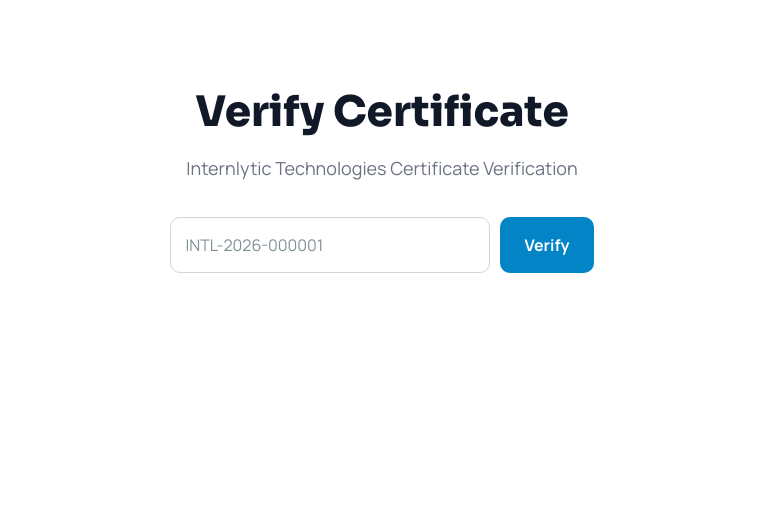
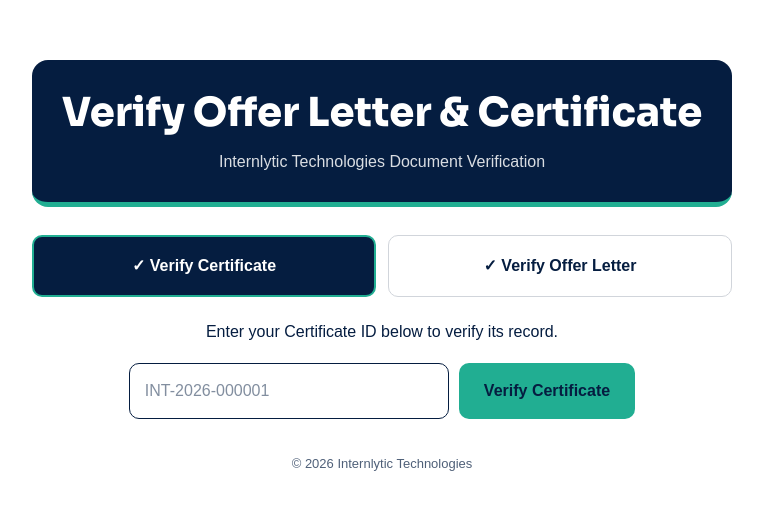
Before and after one commit to arslanfayyaz1997/INTERNLYTIC-TECHNOLOGIES-FINAL, a React (Vite) app: page /verify in a window 1280 px wide. Shown: the top 510 px of the page, without its empty margins (258-1021 px from the left). Built offline with nearby package versions, Linux system fonts and the light colour scheme.

Commit message:
Update VerifyCertificate.jsx

```diff
--- a/src/pages/VerifyCertificate.jsx
+++ b/src/pages/VerifyCertificate.jsx
@@ -2,19 +2,25 @@
 import { supabase } from "../supabaseClient";
 import CertificateQR from "../components/CertificateQR.jsx";
 
-
 export default function VerifyCertificate() {
+  const [documentType, setDocumentType] = useState("certificate");
   const [certificateId, setCertificateId] = useState("");
   const [result, setResult] = useState(null);
   const [loading, setLoading] = useState(false);
 
-async function verifyCertificate(id) {
+  const NAVY = "#051d40";
+  const TEAL = "#21ae92";
+  const WHITE = "#ffffff";
+
+  async function verifyDocument(id, type = documentType) {
     const cleanId = id.trim().toUpperCase();
 
     if (!cleanId) {
       setResult({
         valid: false,
-    message: "Please enter a certificate ID.",
+        message: `Please enter an ${
+          type === "certificate" ? "Certificate" : "Offer Letter"
+        } ID.`,
       });
       return;
     }
@@ -22,44 +28,59 @@
     setLoading(true);
     setResult(null);
 
+    try {
       const { data, error } = await supabase
         .from("certificates")
         .select("*")
         .eq("certificate_id", cleanId)
         .maybeSingle();
 
-setLoading(false);
-
       if (error) {
-  console.error("Certificate verification error:", error);
+        console.error("Document verification error:", error);
 
         setResult({
           valid: false,
-    message: "Unable to verify certificate right now. Please try again.",
+          message: "Unable to verify right now. Please try again.",
         });
-
         return;
       }
 
       if (!data) {
         setResult({
           valid: false,
-    message:
-      "No certificate was found with this ID. Please check the Certificate ID.",
+          message: `No record was found with this ID. Please check the ${
+            type === "certificate" ? "Certificate" : "Offer Letter"
+          } ID.`,
         });
-
         return;
       }
 
+      const certificateStatus =
+        data.certificate_status || data.status || "pending";
+
+      const offerLetterStatus =
+        data.offer_letter_status || "not issued";
+
       setResult({
         valid: true,
-  name: data.student_name,
-  program: data.program,
+        documentType: type,
+        name: data.student_name || "Not available",
+        program: data.program || "Not available",
         certificateId: data.certificate_id,
-  issueDate: data.issue_date,
-  status: data.status || "VALID",
+        issueDate: data.issue_date || null,
+        certificateStatus: certificateStatus,
+        offerLetterStatus: offerLetterStatus,
       });
+    } catch (error) {
+      console.error("Verification error:", error);
 
+      setResult({
+        valid: false,
+        message: "Something went wrong. Please try again.",
+      });
+    } finally {
+      setLoading(false);
+    }
   }
 
   useEffect(() => {
@@ -69,25 +90,34 @@
     if (qrCertificateId) {
       const id = qrCertificateId.trim().toUpperCase();
 
+      setDocumentType("certificate");
       setCertificateId(id);
-  verifyCertificate(id);
+      verifyDocument(id, "certificate");
     }
-
   }, []);
 
   async function handleVerify(e) {
     e.preventDefault();
+    await verifyDocument(certificateId, documentType);
+  }
 
-await verifyCertificate(certificateId);
+  function changeDocumentType(type) {
+    setDocumentType(type);
+    setResult(null);
+    setCertificateId("");
+  }
 
-}
+  const selectedLabel =
+    documentType === "certificate" ? "Certificate" : "Offer Letter";
 
   return (
     <main
       style={{
         minHeight: "100vh",
-background: "#ffffff",
-padding: "80px 20px",
+        background: WHITE,
+        padding: "60px 20px",
+        fontFamily: "Arial, Helvetica, sans-serif",
+        boxSizing: "border-box",
       }}
     >
       <div
@@ -97,31 +127,108 @@
           textAlign: "center",
         }}
       >
+        <div
+          style={{
+            background: NAVY,
+            color: WHITE,
+            padding: "28px 20px",
+            borderRadius: "16px",
+            borderBottom: `5px solid ${TEAL}`,
+          }}
+        >
           <h1
             style={{
-fontSize: "42px",
+              fontSize: "clamp(27px, 5vw, 40px)",
               fontWeight: "800",
-color: "#111827",
+              margin: 0,
+              lineHeight: 1.25,
             }}
           >
-Verify Certificate
+            Verify Offer Letter &amp; Certificate
           </h1>
 
           <p
             style={{
-        marginTop: "12px",
-        fontSize: "18px",
-        color: "#6b7280",
+              margin: "12px 0 0",
+              fontSize: "16px",
+              color: WHITE,
+              opacity: 0.85,
             }}
           >
-      Internlytic Technologies Certificate Verification
+            Internlytic Technologies Document Verification
+          </p>
+        </div>
+
+        {/* Separate verification buttons */}
+        <div
+          style={{
+            display: "flex",
+            gap: "12px",
+            marginTop: "28px",
+            flexWrap: "wrap",
+          }}
+        >
+          <button
+            type="button"
+            onClick={() => changeDocumentType("certificate")}
+            style={{
+              flex: "1 1 220px",
+              padding: "17px 12px",
+              borderRadius: "10px",
+              border:
+                documentType === "certificate"
+                  ? `2px solid ${TEAL}`
+                  : "1px solid #d1d5db",
+              background:
+                documentType === "certificate" ? NAVY : WHITE,
+              color:
+                documentType === "certificate" ? WHITE : NAVY,
+              fontSize: "16px",
+              fontWeight: "700",
+              cursor: "pointer",
+            }}
+          >
+            ✓ Verify Certificate
+          </button>
+
+          <button
+            type="button"
+            onClick={() => changeDocumentType("offer")}
+            style={{
+              flex: "1 1 220px",
+              padding: "17px 12px",
+              borderRadius: "10px",
+              border:
+                documentType === "offer"
+                  ? `2px solid ${TEAL}`
+                  : "1px solid #d1d5db",
+              background: documentType === "offer" ? NAVY : WHITE,
+              color: documentType === "offer" ? WHITE : NAVY,
+              fontSize: "16px",
+              fontWeight: "700",
+              cursor: "pointer",
+            }}
+          >
+            ✓ Verify Offer Letter
+          </button>
+        </div>
+
+        <p
+          style={{
+            marginTop: "22px",
+            color: NAVY,
+            fontSize: "16px",
+            lineHeight: 1.6,
+          }}
+        >
+          Enter your {selectedLabel} ID below to verify its record.
         </p>
 
-
+        {/* Verification form */}
         <form
           onSubmit={handleVerify}
           style={{
-        marginTop: "35px",
+            marginTop: "18px",
             display: "flex",
             gap: "10px",
             justifyContent: "center",
@@ -132,14 +239,17 @@
             type="text"
             value={certificateId}
             onChange={(e) => setCertificateId(e.target.value)}
-        placeholder="INTL-2026-000001"
+            placeholder="INT-2026-000001"
+            aria-label={`${selectedLabel} ID`}
             style={{
-          width: "320px",
+              boxSizing: "border-box",
+              width: "min(100%, 320px)",
               padding: "15px",
-          border: "1px solid #d1d5db",
+              border: `1px solid ${NAVY}`,
               borderRadius: "10px",
               fontSize: "16px",
-          outline: "none",
+              outlineColor: TEAL,
+              color: NAVY,
             }}
           />
 
@@ -150,69 +260,116 @@
               padding: "15px 25px",
               border: "none",
               borderRadius: "10px",
-          background: "#0284c7",
-          color: "#ffffff",
+              background: TEAL,
+              color: NAVY,
               fontSize: "16px",
               fontWeight: "700",
               cursor: loading ? "not-allowed" : "pointer",
               opacity: loading ? 0.7 : 1,
             }}
           >
-        {loading ? "Verifying..." : "Verify"}
+            {loading ? "Verifying..." : `Verify ${selectedLabel}`}
           </button>
         </form>
 
+        {/* Verification result */}
         {result && (
           <div
             style={{
               marginTop: "30px",
-          padding: "25px",
+              padding: "24px",
               borderRadius: "16px",
-          background: result.valid ? "#f0fdf4" : "#fef2f2",
+              background: result.valid ? "#f4faf8" : "#fef2f2",
               border: `1px solid ${
-            result.valid ? "#bbf7d0" : "#fecaca"
+                result.valid ? TEAL : "#fecaca"
               }`,
               textAlign: "left",
+              overflowWrap: "anywhere",
             }}
           >
             {result.valid ? (
               <>
                 <h2
                   style={{
-                color: "#15803d",
-                fontSize: "24px",
+                    color: NAVY,
+                    fontSize: "23px",
+                    fontWeight: "800",
+                    marginTop: 0,
+                  }}
+                >
+                  ✓ {result.documentType === "certificate"
+                    ? "Certificate Record Found"
+                    : "Offer Letter Record Found"}
+                </h2>
+
+                <p style={{ marginTop: "18px" }}>
+                  <strong>Student Name:</strong> {result.name}
+                </p>
+
+                <p style={{ marginTop: "10px" }}>
+                  <strong>
+                    {result.documentType === "certificate"
+                      ? "Certificate ID:"
+                      : "Offer Letter / Intern ID:"}
+                  </strong>{" "}
+                  {result.certificateId}
+                </p>
+
+                <p style={{ marginTop: "10px" }}>
+                  <strong>Program:</strong> {result.program}
+                </p>
+
+                {/* Date sirf Offer Letter verification mein */}
+                {result.documentType === "offer" && (
+                  <p style={{ marginTop: "10px" }}>
+                    <strong>Issue Date:</strong>{" "}
+                    {result.issueDate
+                      ? result.issueDate
+                      : "Not available in Supabase"}
+                  </p>
+                )}
+
+                {/* Certificate status */}
+                {result.documentType === "certificate" && (
+                  <p
+                    style={{
+                      marginTop: "16px",
+                      color: NAVY,
                       fontWeight: "800",
                     }}
                   >
-              ✓ Certificate Verified
-            </h2>
+                    CERTIFICATE STATUS:{" "}
+                    {String(result.certificateStatus).toUpperCase()}
+                  </p>
+                )}
 
-            <p style={{ marginTop: "15px" }}>
-              <strong>Certificate Holder:</strong> {result.name}
-            </p>
-
-            <p style={{ marginTop: "8px" }}>
-              <strong>Certificate ID:</strong> {result.certificateId}
-            </p>
-
-            <p style={{ marginTop: "8px" }}>
-              <strong>Program:</strong> {result.program}
-            </p>
-
-            <p style={{ marginTop: "8px" }}>
-              <strong>Issue Date:</strong> {result.issueDate}
-            </p>
-
+                {/* Offer letter status */}
+                {result.documentType === "offer" && (
                   <p
                     style={{
-                marginTop: "15px",
-                color: "#15803d",
+                      marginTop: "16px",
+                      color: NAVY,
                       fontWeight: "800",
                     }}
                   >
-              STATUS: {result.status}
+                    OFFER LETTER STATUS:{" "}
+                    {String(result.offerLetterStatus).toUpperCase()}
                   </p>
-            <CertificateQR certificateId={result.certificateId} />
+                )}
+
+                {/* QR code certificate verification par */}
+                {result.documentType === "certificate" && (
+                  <div
+                    style={{
+                      marginTop: "25px",
+                      textAlign: "center",
+                    }}
+                  >
+                    <CertificateQR
+                      certificateId={result.certificateId}
+                    />
+                  </div>
+                )}
               </>
             ) : (
               <>
@@ -221,9 +378,10 @@
                     color: "#b91c1c",
                     fontSize: "22px",
                     fontWeight: "800",
+                    marginTop: 0,
                   }}
                 >
-              ✕ Certificate Not Found
+                  ✕ Record Not Found
                 </h2>
 
                 <p
@@ -238,8 +396,18 @@
             )}
           </div>
         )}
+
+        <p
+          style={{
+            marginTop: "35px",
+            color: NAVY,
+            fontSize: "13px",
+            opacity: 0.7,
+          }}
+        >
+          © {new Date().getFullYear()} Internlytic Technologies
+        </p>
       </div>
     </main>
-
   );
 }
```
Lines whose indentation alone changed are shown as unchanged.
